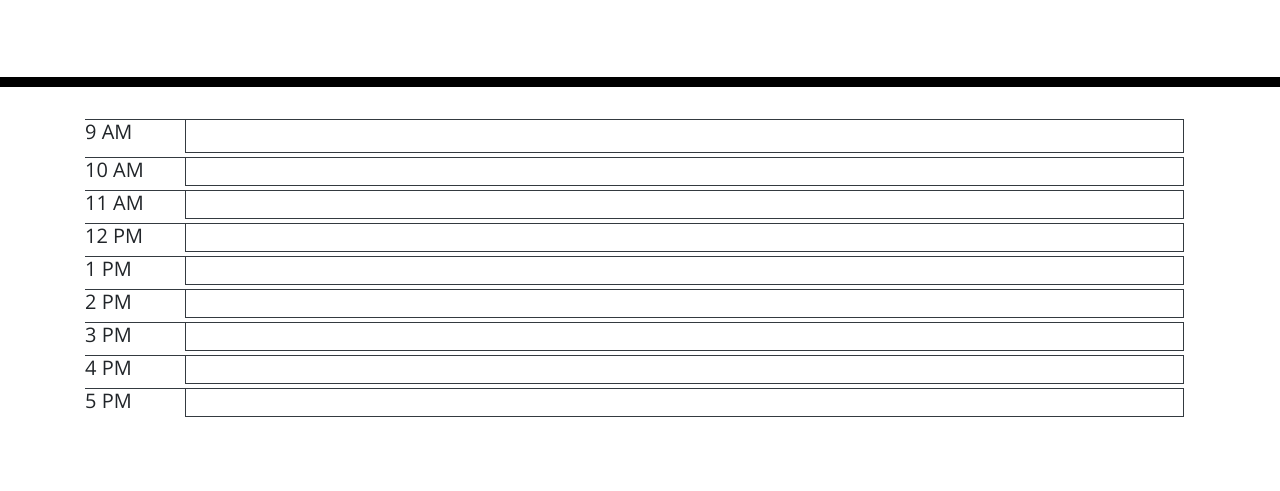
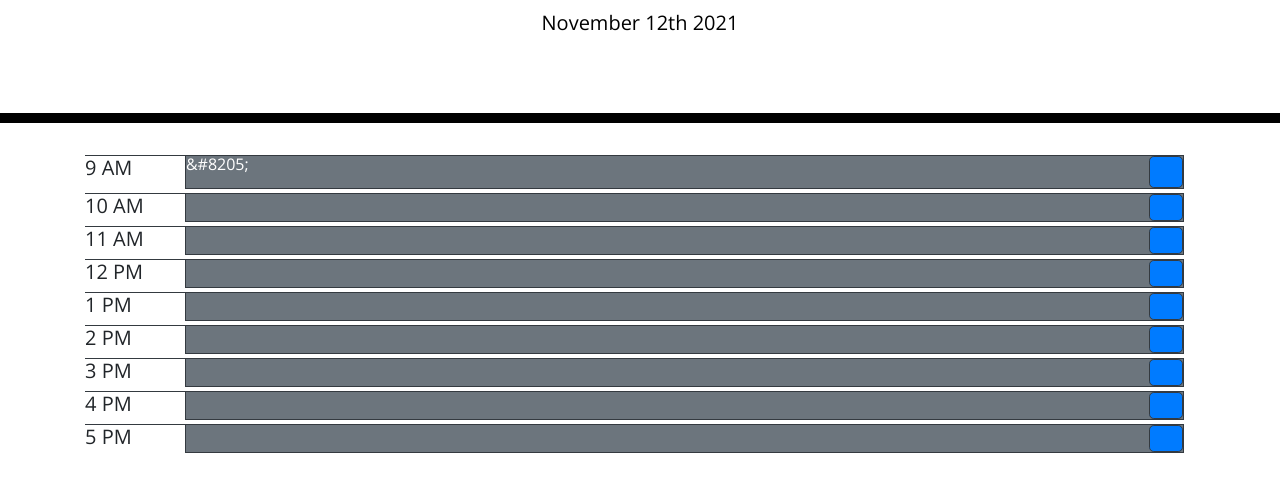
Before and after one commit to jpmarinh92/day-scheduler, a plain HTML site: page index.html in a window 1280 px wide. Shown: the part 181-672 px from the top of the page. Drawn offline with nearby package versions, Linux system fonts and the light colour scheme; a web font is replaced by a local one.

Commit message:
added save button and current date

```diff
--- a/Develop/script.js
+++ b/Develop/script.js
@@ -1,28 +1,33 @@
 var tasks = {};
-
-
+var currentDay = document.querySelector("#currentDay");
 
 
 var createTask = function(taskTime, taskName) {
   // create elements that make up a task item
-  var taskDiv = $("<div>").addClass("time text-white border border-dark mb-1");
+  var taskDiv = $("<div>").addClass("time bg-secondary text-white border border-dark mb-1 d-flex flex-row");
   var taskP = $("<p>")
-    .addClass("")
     .text(taskName);
-
+  var button = $("<button>")
+    .addClass("btn btn-primary btn-lg border-left border-dark")
+  var span = $("<span>")
+    .addClass("oi oi-task")
   // append span and p element to parent li
   taskDiv.append(taskP);
+  button.append(span)
+  taskDiv.append(button)
   // append to ul list on the page
+  auditTask(taskDiv);
+
+
   $("#" + taskTime).append(taskDiv);
 };
-
 
 var saveTasks = function() {
   localStorage.setItem("tasksT", JSON.stringify(tasks));
 };
 
-
 var loadTasks = function() {
+  currentDay.textContent = moment().format('MMMM Do YYYY');
   tasks = JSON.parse(localStorage.getItem("tasksT"));
 
   // if nothing in localStorage, create a new object to track all task status arrays
@@ -45,8 +50,6 @@ var loadTasks = function() {
     var time = i.toString();
     var taskName = tasks[time];
     createTask(time, taskName)
-
-
   }
 };
 
@@ -104,4 +107,4 @@ setInterval(function() {
   $(".time-slot .time").each(function() {
     auditTask($(this));
   });
-}, 600000);
+}, 6000);
--- a/index.html
+++ b/index.html
@@ -19,6 +19,7 @@
       href="https://fonts.googleapis.com/css?family=Open+Sans&display=swap"
       rel="stylesheet"
     />
+    <link rel="stylesheet" href="https://cdnjs.cloudflare.com/ajax/libs/open-iconic/1.1.1/font/css/open-iconic-bootstrap.min.css" />
     <link rel="stylesheet" href="./Develop/style.css">
     <title>Work Day Scheduler</title>
   </head>
```
